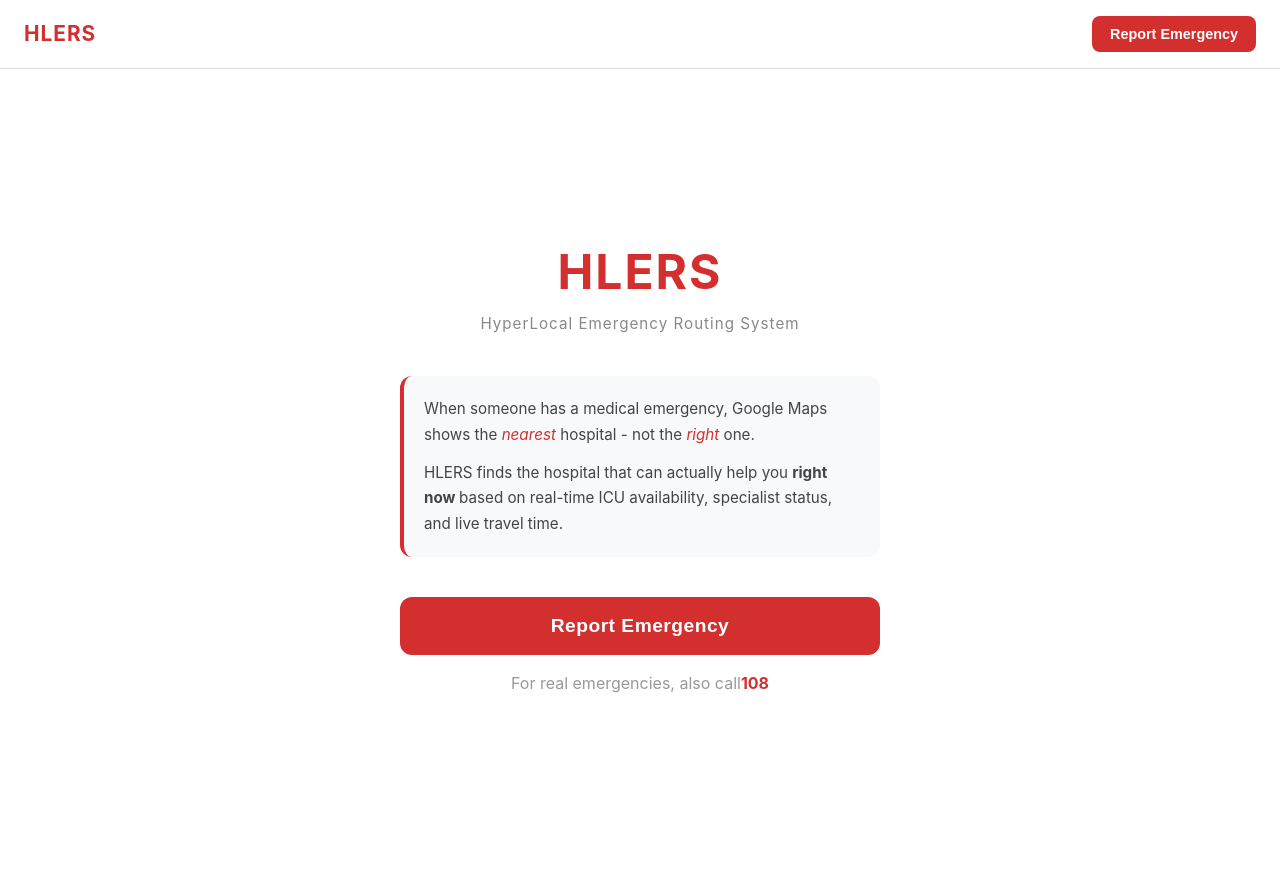
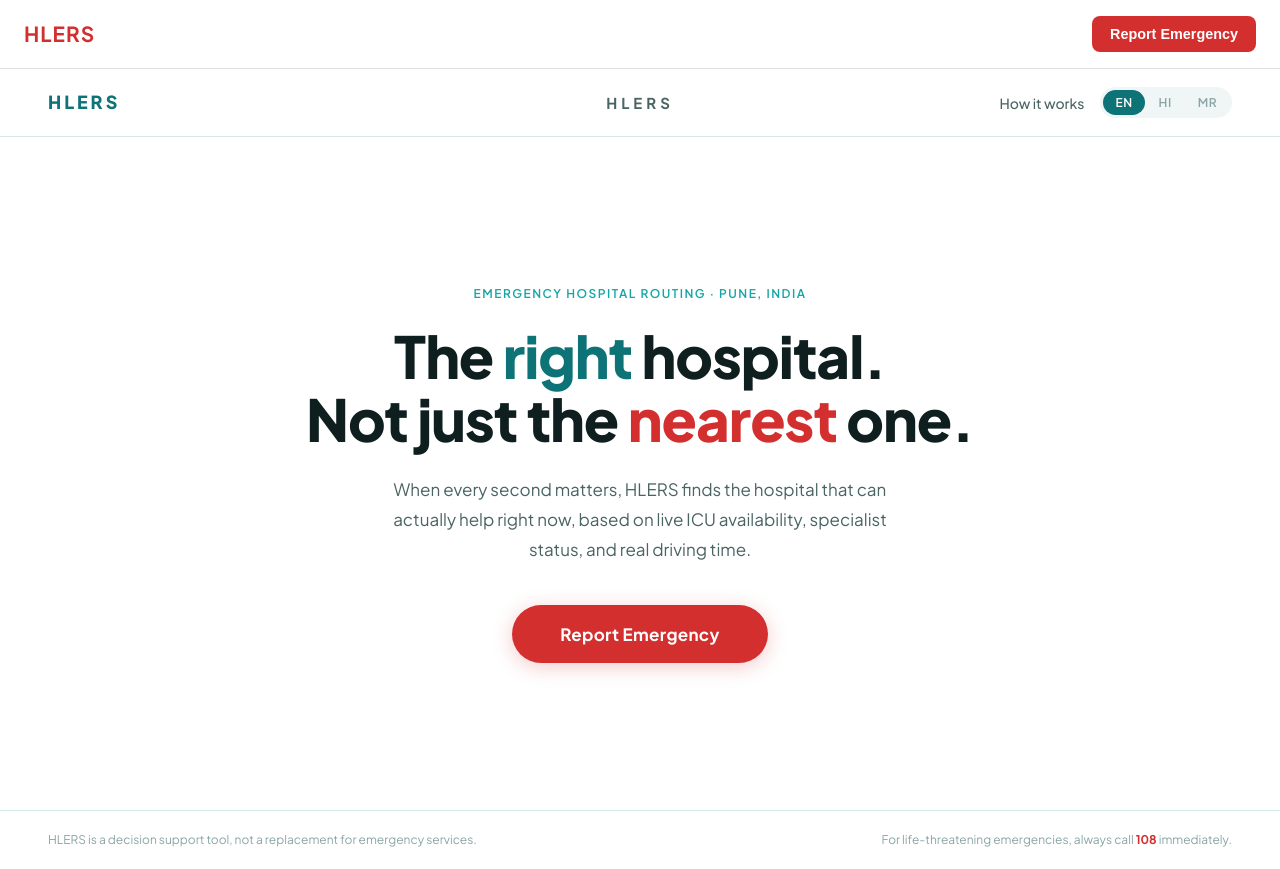
Before and after one commit to ManjiriKench/HLERS, a React (Vite) app in the folder client/: page / in a window 1280 px wide. Built offline with nearby package versions, Linux system fonts and the light colour scheme; no server answers.

Commit message:
Staeted improving ui for home page.

```diff
--- a/client/index.html
+++ b/client/index.html
@@ -4,7 +4,10 @@
     <meta charset="UTF-8" />
     <link rel="icon" type="image/svg+xml" href="/favicon.svg" />
     <meta name="viewport" content="width=device-width, initial-scale=1.0" />
-    <title>client</title>
+    <title>HLERS — HyperLocal Emergency Routing System</title>
+    <link rel="preconnect" href="https://fonts.googleapis.com">
+    <link rel="preconnect" href="https://fonts.gstatic.com" crossorigin>
+    <link href="https://fonts.googleapis.com/css2?family=Plus+Jakarta+Sans:wght@300;400;500;600;700;800&display=swap" rel="stylesheet">
   </head>
   <body>
     <div id="root"></div>
--- a/client/src/index.css
+++ b/client/src/index.css
@@ -4,7 +4,7 @@
   box-sizing: border-box;
 }
 body {
-  font-family: -apple-system, BlinkMacSystemFont, 'Segoe UI', Roboto, sans-serif;
+  font-family: 'Plus Jakarta Sans', sans-serif;
   background-color: #f8f9fa;
   color: #212529;
   line-height: 1.6;
--- a/client/src/pages/Home.css
+++ b/client/src/pages/Home.css
@@ -1,83 +1,240 @@
-.home-container {
-    min-height: 100vh;
-    display:flex;
-    align-items: center;
-    justify-content: center;
-    background-color: #ffffff;
-    padding:24px 16px;
+:root {
+  --teal-dark:   #0D7377;
+  --teal-mid:    #14A6A6;
+  --teal-light:  #E8F4F4;
+  --teal-bg:     #F0F6F6;
+  --red:         #D32F2F;
+  --red-light:   #FFEBEB;
+  --green:       #166534;
+  --green-light: #DCFCE7;
+  --text-primary:   #0F1F1F;
+  --text-secondary: #4A6363;
+  --text-muted:     #8AA5A5;
+  --white:  #FFFFFF;
+  --border: #D4E8E8;
+  --shadow-sm: 0 2px 8px rgba(13,115,119,0.08);
+  --shadow-md: 0 8px 32px rgba(13,115,119,0.12);
+  --radius-sm:   10px;
+  --radius-md:   16px;
+  --radius-lg:   24px;
+  --radius-full: 100px;
+  --font: 'Plus Jakarta Sans', sans-serif;
 }
 
-.home-content{
-    max-width: 480px;
-    width: 100%;
-    text-align: center;
+
+.home-page {
+  min-height: 100vh;
+  display: flex;
+  flex-direction: column;
+  background: var(--white);
+  font-family: var(--font);
 }
 
-.home-header{
-    margin-bottom:40px;
+
+.home-nav {
+  display: grid;
+  grid-template-columns: 1fr auto 1fr;
+  align-items: center;
+  padding: 18px 48px;
+  border-bottom: 1px solid var(--border);
+  position: sticky;
+  top: 0;
+  background: var(--white);
+  z-index: 100;
 }
 
-.home-header h1 {
-font-size: 3rem;
-font-weight: 700;
-color: #d32f2f;
-letter-spacing: 2px;
-margin-bottom: 8px;
+.nav-logo {
+  font-size: 18px;
+  font-weight: 800;
+  color: var(--teal-dark);
+  letter-spacing: 3px;
+  font-family: var(--font);
 }
 
-.tagline{
-    font-size: 0.95rem;
-    color: #888;
-    letter-spacing: 1px;
+.nav-center {
+  display: flex;
+  align-items: center;
+  justify-content: center;
 }
 
-.home-problem {
-    margin-bottom: 40px;
-    text-align: left;
-    background: #f8f9fa;
-    padding: 20px;
-    border-radius: 12px;
-    border-left: 4px solid #d32f2f;
+.nav-brand {
+  font-size: 15px;
+  font-weight: 700;
+  color: var(--text-secondary);
+  letter-spacing: 4px;
+  text-transform: uppercase;
 }
 
-.home-problem p {
-    font-size: 0.95rem;
-    color: #444;
-    line-height: 1.7;
-    margin-bottom: 12px;
+.nav-right {
+  display: flex;
+  align-items: center;
+  justify-content: flex-end;
+  gap: 16px;
 }
 
-.home-problem p:last-child {
- margin-bottom: 0;
+.nav-how {
+  background: none;
+  border: none;
+  font-family: var(--font);
+  font-size: 14px;
+  font-weight: 500;
+  color: var(--text-secondary);
+  cursor: pointer;
+  transition: color 0.2s;
+  padding: 6px 0;
+}
+.nav-how:hover { color: var(--teal-dark); }
+
+.lang-selector {
+  display: flex;
+  gap: 2px;
+  background: var(--teal-bg);
+  border-radius: var(--radius-full);
+  padding: 3px;
 }
 
-.home-problem em {
-    font-style: italic;
-    color: #d32f2f;
+.lang-btn {
+  background: none;
+  border: none;
+  font-family: var(--font);
+  font-size: 12px;
+  font-weight: 600;
+  color: var(--text-muted);
+  padding: 5px 12px;
+  border-radius: var(--radius-full);
+  cursor: pointer;
+  transition: all 0.2s;
+  letter-spacing: 0.5px;
+}
+.lang-btn.active {
+  background: var(--teal-dark);
+  color: var(--white);
+}
+.lang-btn:hover:not(.active) {
+  color: var(--teal-dark);
 }
 
-.emergency-btn {
-    width: 100%;
-    padding: 18px;
-    background-color: #d32f2f;
-    color: #ffffff;
-    border-radius: 12px;
-    font-size: 1.2rem;
-    font-weight: 700;
-    letter-spacing: 0.5px;
-    transition: background-color 0.2s ease;
-    margin-bottom: 16px;
+.hero {
+  flex: 1;
+  display: flex;
+  align-items: center;
+  justify-content: center;
+  padding: 80px 24px;
+  background: var(--white);
 }
 
-.emergency-btn:hover{
-    background-color: #b71c1c;
+.hero-content {
+  max-width: 680px;
+  text-align: center;
+  display: flex;
+  flex-direction: column;
+  align-items: center;
+  gap: 0;
 }
 
-.disclaimer{
-    font-size: 0.832m;
-    color: #999;
+.hero-eyebrow {
+  font-size: 12px;
+  font-weight: 600;
+  letter-spacing: 1.5px;
+  text-transform: uppercase;
+  color: var(--teal-mid);
+  margin-bottom: 20px;
 }
 
-.disclaimer strong{
-    color: #d32f2f;
+.hero-title {
+  font-family: var(--font);
+  font-size: 58px;
+  font-weight: 800;
+  line-height: 1.1;
+  color: var(--text-primary);
+  margin-bottom: 24px;
+  letter-spacing: -1px;
 }
+
+.highlight-teal {
+  color: var(--teal-dark);
+  position: relative;
+  display: inline-block;
+}
+.highlight-teal::after {
+  content: '';
+  position: absolute;
+  bottom: 2px;
+  left: 0;
+  right: 0;
+  height: 4px;
+  background: var(--teal-light);
+  border-radius: 2px;
+  z-index: -1;
+}
+
+.highlight-red {
+  color: var(--red);
+  position: relative;
+  display: inline-block;
+}
+.highlight-red::after {
+  content: '';
+  position: absolute;
+  bottom: 2px;
+  left: 0;
+  right: 0;
+  height: 4px;
+  background: var(--red-light);
+  border-radius: 2px;
+  z-index: -1;
+}
+
+.hero-sub {
+  font-size: 17px;
+  color: var(--text-secondary);
+  line-height: 1.75;
+  max-width: 520px;
+  margin-bottom: 40px;
+  font-weight: 400;
+}
+
+.hero-cta {
+  background: var(--red);
+  color: var(--white);
+  border: none;
+  padding: 18px 48px;
+  border-radius: var(--radius-full);
+  font-family: var(--font);
+  font-size: 17px;
+  font-weight: 700;
+  cursor: pointer;
+  transition: all 0.25s;
+  letter-spacing: 0.3px;
+  box-shadow: 0 4px 20px rgba(211, 47, 47, 0.25);
+}
+.hero-cta:hover {
+  background: #B71C1C;
+  transform: translateY(-2px);
+  box-shadow: 0 8px 28px rgba(211, 47, 47, 0.35);
+}
+.hero-cta:active {
+  transform: translateY(0);
+}
+
+
+.home-footer {
+  padding: 20px 48px;
+  border-top: 1px solid var(--border);
+  display: flex;
+  justify-content: space-between;
+  align-items: center;
+  gap: 16px;
+  flex-wrap: wrap;
+}
+
+.home-footer p {
+  font-size: 12px;
+  color: var(--text-muted);
+  line-height: 1.5;
+}
+
+.home-footer strong {
+  color: var(--red);
+  font-weight: 700;
+}
--- a/client/src/pages/Home.jsx
+++ b/client/src/pages/Home.jsx
@@ -1,33 +1,58 @@
 import { useNavigate } from 'react-router-dom'
 import './Home.css'
+
 function Home() {
   const navigate = useNavigate()
 
-    return(
-        <div className="home-container">
-            <div className="home-content">
-            <div className="home-header">
-                <h1>HLERS</h1>
-                <p className="tagline">HyperLocal Emergency Routing System</p>
+  return (
+    <div className="home-page">
+      <nav className="home-nav">
+        <div className="nav-logo">HLERS</div>
+        <div className="nav-center">
+          <span className="nav-brand">HLERS</span>
         </div>
-            <div className="home-problem">
+        <div className="nav-right">
+          <button className="nav-how">How it works</button>
+          <div className="lang-selector">
+            <button className="lang-btn active">EN</button>
+            <button className="lang-btn">HI</button>
+            <button className="lang-btn">MR</button>
+          </div>
+        </div>
+      </nav>
+      <section className="hero">
+        <div className="hero-content">
+          <p className="hero-eyebrow">Emergency Hospital Routing · Pune, India</p>
+          <h1 className="hero-title">
+            The <span className="highlight-teal">right</span> hospital.<br />
+            Not just the <span className="highlight-red">nearest</span> one.
+          </h1>
+          <p className="hero-sub">
+            When every second matters, HLERS finds the hospital that can
+            actually help right now, based on live ICU availability,
+            specialist status, and real driving time.
+          </p>
+          <button
+            className="hero-cta"
+            onClick={() => navigate('/emergency')}
+          >
+            Report Emergency
+          </button>
+        </div>
+      </section>
+
+      <footer className="home-footer">
         <p>
-                    When someone has a medical emergency, Google Maps shows the <em>
-                    nearest</em> hospital - not the <em> right </em> one.
+          HLERS is a decision support tool, not a replacement for emergency services.
         </p>
         <p>
-                    HLERS finds the hospital that can actually help you <strong> right now </strong> based on real-time ICU availability, specialist status, and live travel time.
+          For life-threatening emergencies, always call{' '}
+          <strong>108</strong> immediately.
         </p>
-            </div>
-            <button
-            className="emergency-btn"
-            onClick={()=> navigate('/emergency')}
-            >Report Emergency</button>
-            <p className="disclaimer">For real emergencies, also call<strong>108</strong>
-            </p>
+      </footer>
 
-            </div>
     </div>
   )
 }
+
 export default Home
```
Lines whose indentation alone changed are shown as unchanged.
